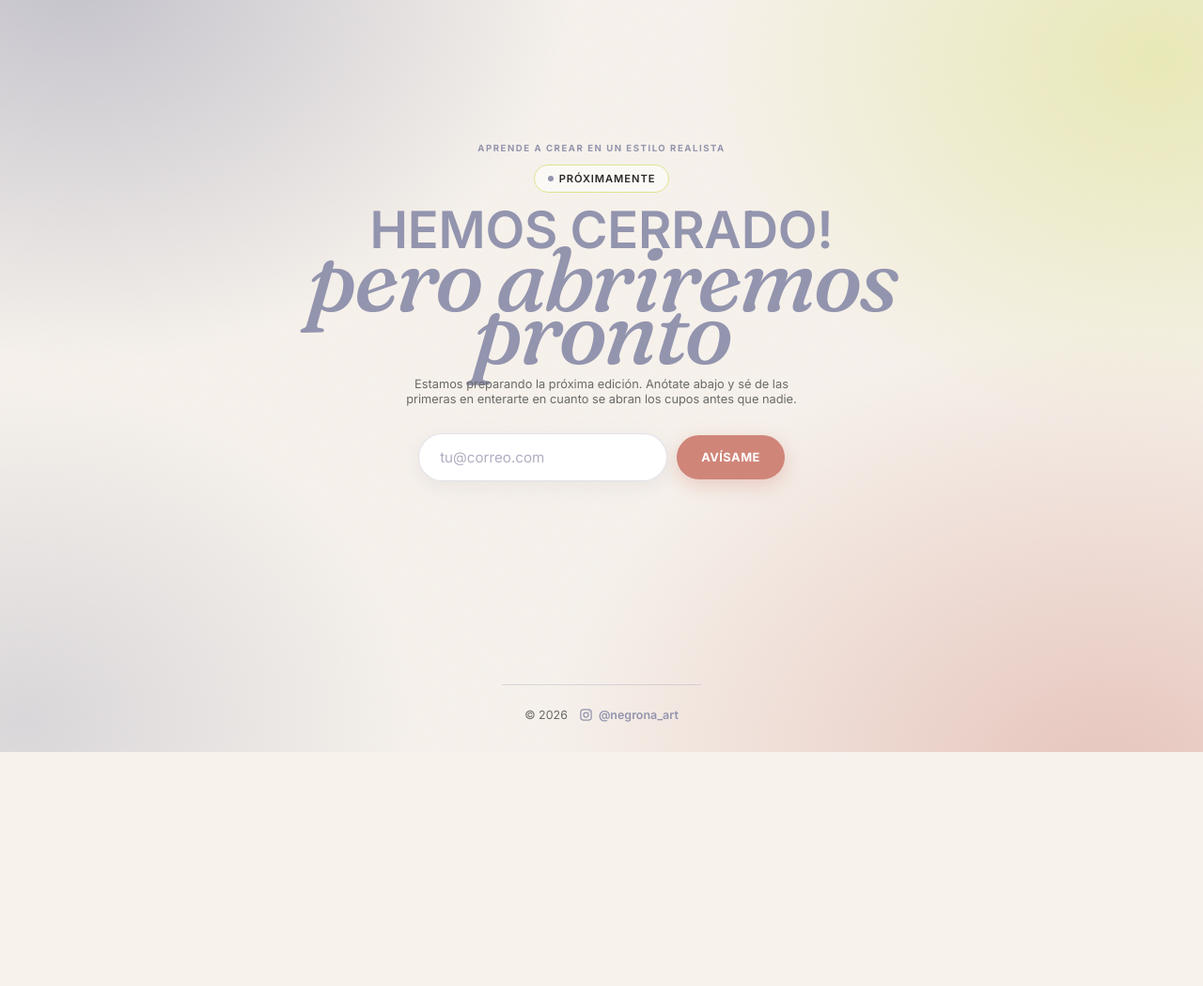
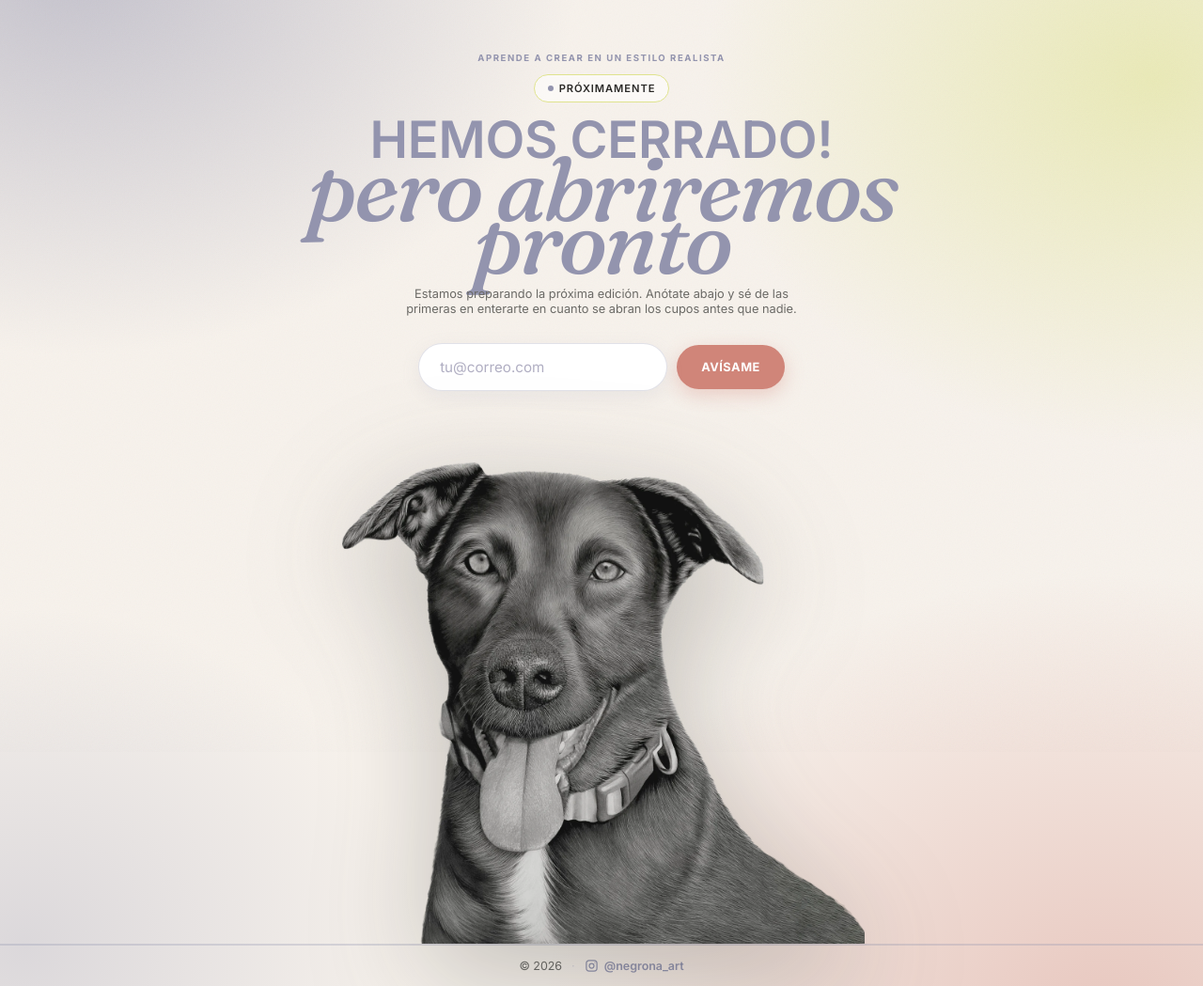
Before and after one commit to claudianr77/curso-landing-negrona, a plain HTML site: page index.html in a window 1280 px wide. Shown: the whole page at 94% size. Before the commit the page ends 800 px from the top, so only its background shows below. Drawn offline with Linux system fonts and the light colour scheme.

Commit message:
Agrega retrato final y ajusta espaciado

```diff
--- a/index.html
+++ b/index.html
@@ -92,13 +92,12 @@
   .hero{
     max-width:720px;
     margin:0 auto;
-    padding:40px 24px;
+    padding:56px 24px 16px;
     text-align:center;
     position:relative;
-    flex:1;
     display:flex;
     flex-direction:column;
-    justify-content:center;
+    justify-content:flex-start;
     align-items:center;
   }
 
@@ -219,20 +218,49 @@
   .form-msg.show{display:block;}
   .form-msg.error{background:#C24545;color:var(--white);}
 
+  /* ── Portrait showcase ──────────────────────────────── */
+  .portrait{
+    position:relative;
+    width:100%;
+    display:flex;
+    flex-direction:column;
+    align-items:center;
+    margin-top:-24px;
+  }
+  .portrait picture{
+    display:block;
+    padding:0 24px;
+  }
+  .portrait img{
+    width:100%;
+    max-width:560px;
+    height:auto;
+    display:block;
+    filter:drop-shadow(0 30px 60px rgba(43,42,40,0.28));
+  }
+  .portrait .floor-line{
+    width:100%;
+    height:1.5px;
+    background:var(--purple-30);
+    margin-top:0;
+  }
+
   /* ── Footer ──────────────────────────────────────── */
   footer{
     max-width:1080px;
-    margin:64px auto 0;
-    padding:24px 24px 32px;
+    margin:0 auto;
+    padding:14px 24px;
+    flex:1;
     display:flex;
     align-items:center;
-    justify-content:space-between;
-    border-top:1px solid var(--purple-30);
+    justify-content:center;
     font-size:0.78rem;
     color:var(--ink-soft);
-    gap:12px;
+    gap:10px;
     flex-wrap:wrap;
   }
+
+  .dot-sep{color:var(--purple-30);}
 
   .footer-ig{
     display:inline-flex;
@@ -276,8 +304,17 @@
     </div>
   </section>
 
+  <section class="portrait">
+    <picture>
+      <source srcset="assets/retrato-negrona.webp" type="image/webp">
+      <img src="assets/retrato-negrona.png" alt="Retrato realista de mascota pintado por Claudia" loading="lazy" width="1400" height="1492">
+    </picture>
+    <div class="floor-line"></div>
+  </section>
+
   <footer>
     <span>&copy; 2026</span>
+    <span class="dot-sep">·</span>
     <a class="footer-ig" href="https://instagram.com/negrona_art" target="_blank" rel="noopener">
       <svg viewBox="0 0 24 24" fill="none"><rect x="3" y="3" width="18" height="18" rx="5" stroke="currentColor" stroke-width="2"/><circle cx="12" cy="12" r="4" stroke="currentColor" stroke-width="2"/><circle cx="17.5" cy="6.5" r="1" fill="currentColor"/></svg>
       @negrona_art
```
Also changed, not shown: assets/retrato-negrona.webp (added), 1 other file.
